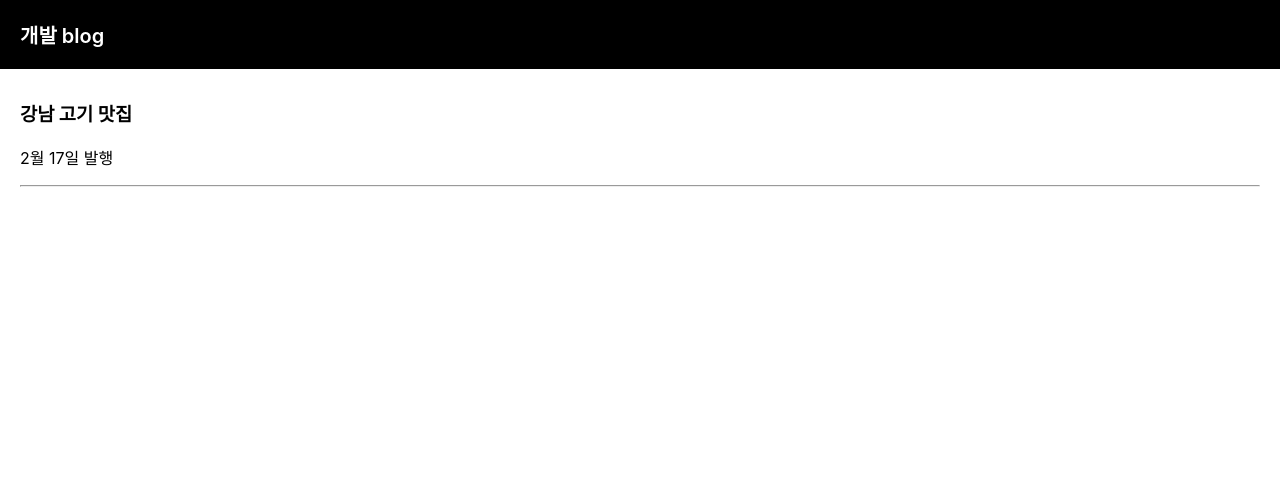
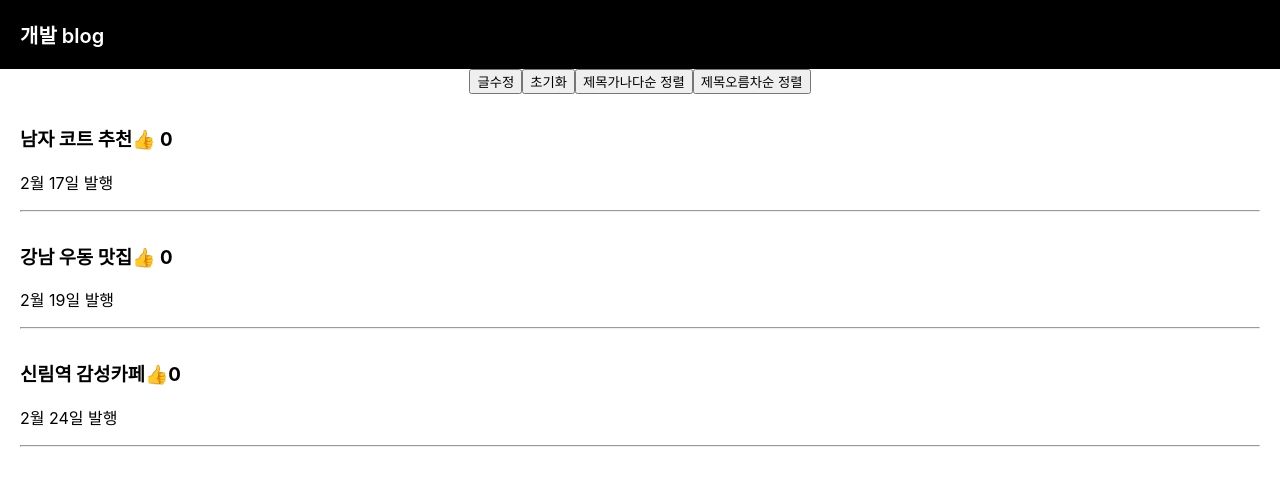
Before and after one commit to NamjunKim12/react-project-blog, a React (Create React App) app: page / in a window 1280 px wide. Shown: the top 486 px of the page. Built offline with nearby package versions, Linux system fonts and the light colour scheme.

Commit message:
react project-posting

```diff
--- a/src/App.js
+++ b/src/App.js
@@ -1,16 +1,67 @@
+/*eslint-disable*/
+
 import './App.css';
+import React, { useState } from 'react';
 
 function App() {
 
+  let [글제목, 글제목변경] = useState(['남자 코트 추천','강남 우동 맛집','신림역 감성카페']);
+  let [따봉, 따봉변경 ] = useState(0);
   let posts = '강남 고기 맛집';
+
+  function 제목변경(){
+      var newArray = [...글제목];
+      if (newArray[0]=='남자 코트 추천'){
+          newArray[0] = '여자 코트 추천';
+      }else if (newArray[1]=='남자 코트 추천'){
+        newArray[1] = '여자 코트 추천';
+      }else if (newArray[2]=='남자 코트 추천') {
+        newArray[2] = '여자 코트 추천';
+      }
+      글제목변경( newArray );
+      }
+
+  function 초기화(){
+    var newArray = [...글제목];
+
+    글제목변경( newArray )
+  }
+
+  function 글순서변경 (){
+    var newArray = [...글제목];
+    newArray.sort((a,b)=> a.localeCompare(b)  );
+    글제목변경( newArray );
+  }
+
+  function 글순서역순변경 (){
+    var newArray = [...글제목];
+    newArray.sort((a,b)=> -a.localeCompare(b)  );
+    글제목변경( newArray );
+  }
+
   return (
     <div className="App">
       <div className="black-nav">
         <div>개발 blog</div>
       </div>
+      <button onClick={ 제목변경 }>글수정 </button>
+      <button onClick={ 초기화 }>초기화 </button>
+      <button onClick={ 글순서변경 }>제목가나다순 정렬 </button>
+      <button onClick={ 글순서역순변경 }>제목오름차순 정렬 </button>
+
       <div className="list">
-        <h3>{posts}</h3>
+        <h3>{ 글제목[0] }<span onClick={()=>{따봉변경(따봉 + 1) } } >👍</span> { 따봉 }</h3>
         <p>2월 17일 발행</p>
+        <hr/>
+      </div>
+      <div className="list">
+        <h3>{ 글제목[1] }<span onClick={()=>{따봉변경(따봉 + 1) } } >👍</span> { 따봉 }</h3>
+        <p>2월 19일 발행</p>
+        <hr/>
+      </div>
+      <div className="list">
+        <h3>{ 글제목[2] }<span onClick={()=>{따봉변경(따봉 + 1 )} } >👍</span>{ 따봉 }</h3>
+        <p>2월 24일 발행</p>
         <hr/>
       </div>
     </div>
```
